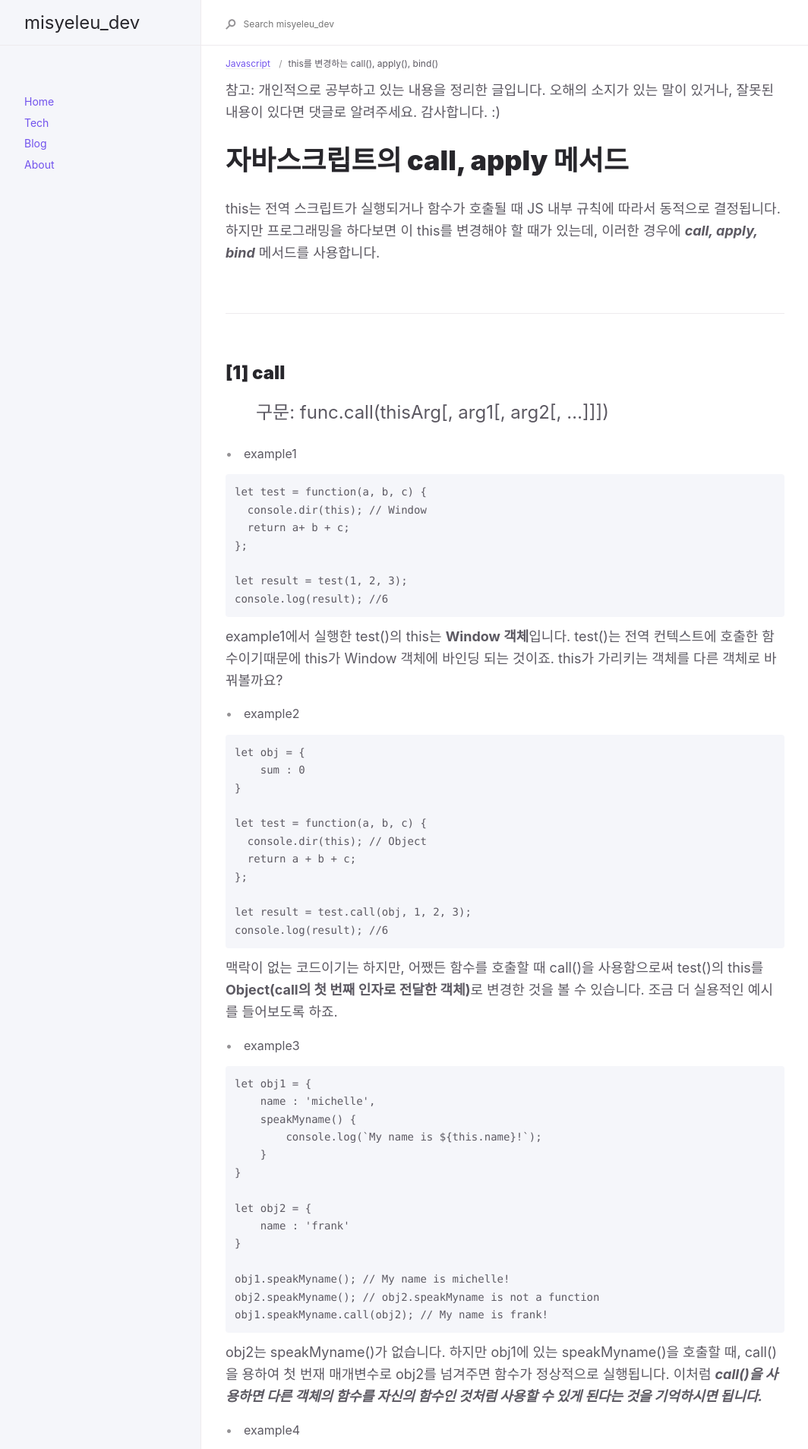
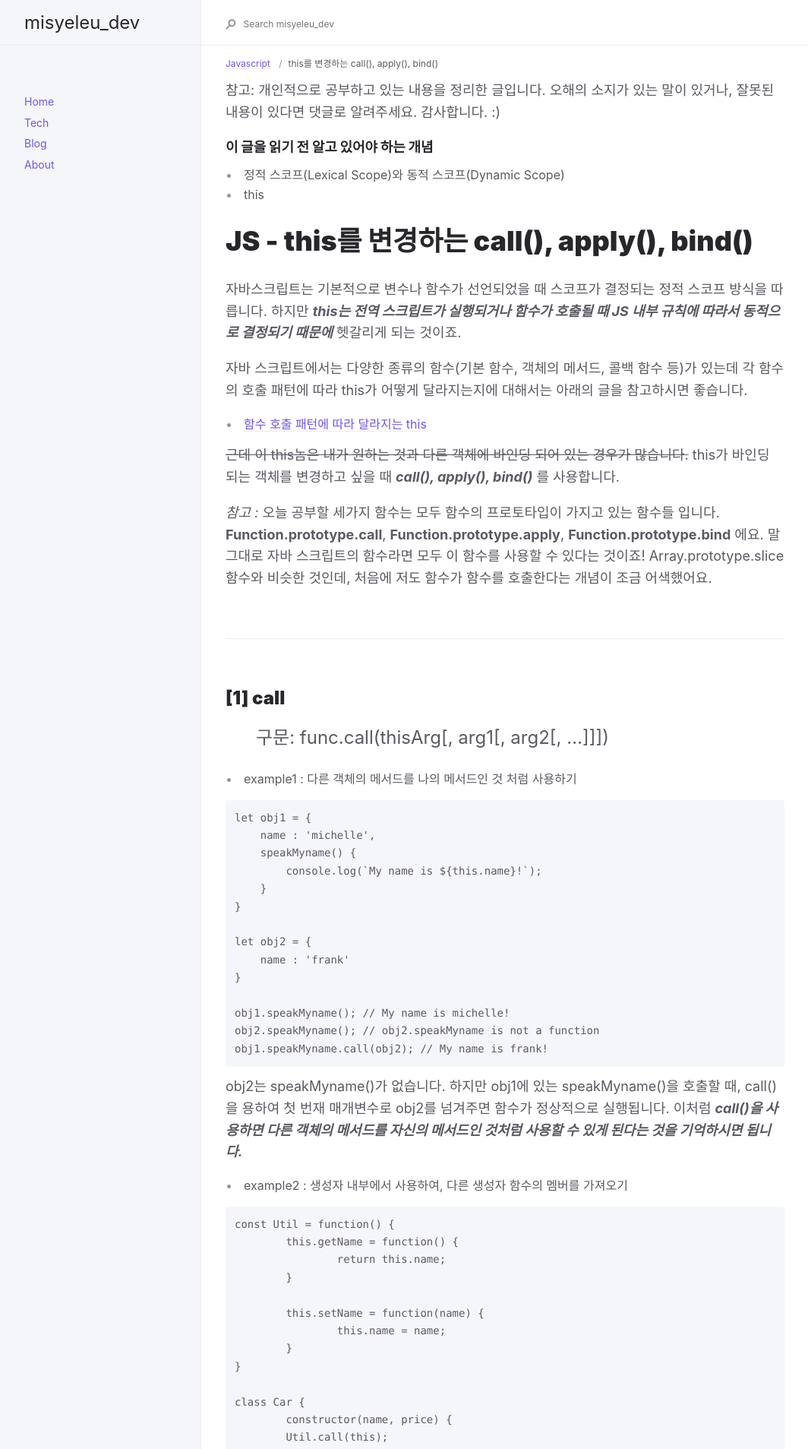
Before and after one commit to leehwarang/leehwarang.github.io, a Jekyll site: the page built from docs/tech/call_apply_bind.md, in a window 1280 px wide. Shown: the top 1907 px of the page at 76% size, without its empty margins (91-1155 px from the left). Built offline with Jekyll 4.4.1, drawn with Linux system fonts in a browser that asks for light colours; comment, search, counter and statistics services are not loaded; some of the changed text lies outside the part shown.

Commit message:
post edit call, apply, bind()

````diff
--- a/docs/tech/call_apply_bind.md
+++ b/docs/tech/call_apply_bind.md
@@ -9,10 +9,22 @@ comments: true
 
 참고: 개인적으로 공부하고 있는 내용을 정리한 글입니다. 오해의 소지가 있는 말이 있거나, 잘못된 내용이 있다면 댓글로 알려주세요. 감사합니다. :)
 
-# 자바스크립트의 call, apply 메서드
+### 이 글을 읽기 전 알고 있어야 하는 개념
 
-this는 전역 스크립트가 실행되거나 함수가 호출될 때 JS 내부 규칙에 따라서 동적으로 결정됩니다.
-하지만 프로그래밍을 하다보면 이 this를 변경해야 할 때가 있는데, 이러한 경우에 **_call, apply, bind_** 메서드를 사용합니다.
+- 정적 스코프(Lexical Scope)와 동적 스코프(Dynamic Scope)
+- this
+
+# JS - this를 변경하는 call(), apply(), bind()
+
+자바스크립트는 기본적으로 변수나 함수가 선언되었을 때 스코프가 결정되는 정적 스코프 방식을 따릅니다. 하지만 **_this는 전역 스크립트가 실행되거나 함수가 호출될 때 JS 내부 규칙에 따라서 동적으로 결정되기 때문에_** 헷갈리게 되는 것이죠.
+
+자바 스크립트에서는 다양한 종류의 함수(기본 함수, 객체의 메서드, 콜백 함수 등)가 있는데 각 함수의 호출 패턴에 따라 this가 어떻게 달라지는지에 대해서는 아래의 글을 참고하시면 좋습니다.
+
+- [함수 호출 패턴에 따라 달라지는 this](https://leehwarang.github.io//docs/tech/func_this.html)
+
+~~근데 이 this놈은 내가 원하는 것과 다른 객체에 바인딩 되어 있는 경우가 많습니다.~~ this가 바인딩 되는 객체를 변경하고 싶을 때 **_call(), apply(), bind()_** 를 사용합니다.
+
+_참고 :_ 오늘 공부할 세가지 함수는 모두 함수의 프로토타입이 가지고 있는 함수들 입니다. **Function.prototype.call**, **Function.prototype.apply**, **Function.prototype.bind** 에요. 말 그대로 자바 스크립트의 함수라면 모두 이 함수를 사용할 수 있다는 것이죠! Array.prototype.slice 함수와 비슷한 것인데, 처음에 저도 함수가 함수를 호출한다는 개념이 조금 어색했어요.
 
 ---
 
@@ -20,39 +32,7 @@ this는 전역 스크립트가 실행되거나 함수가 호출될 때 JS 내부
 
 > 구문: func.call(thisArg[, arg1[, arg2[, ...]]])
 
-- example1
-
-```
-let test = function(a, b, c) {
-  console.dir(this); // Window
-  return a+ b + c;
-};
-
-let result = test(1, 2, 3);
-console.log(result); //6
-```
-
-example1에서 실행한 test()의 this는 **Window 객체**입니다. test()는 전역 컨텍스트에 호출한 함수이기때문에 this가 Window 객체에 바인딩 되는 것이죠. this가 가리키는 객체를 다른 객체로 바꿔볼까요?
-
-- example2
-
-```
-let obj = {
-    sum : 0
-}
-
-let test = function(a, b, c) {
-  console.dir(this); // Object
-  return a + b + c;
-};
-
-let result = test.call(obj, 1, 2, 3);
-console.log(result); //6
-```
-
-맥락이 없는 코드이기는 하지만, 어쨌든 함수를 호출할 때 call()을 사용함으로써 test()의 this를 **Object(call의 첫 번째 인자로 전달한 객체)**로 변경한 것을 볼 수 있습니다. 조금 더 실용적인 예시를 들어보도록 하죠.
-
-- example3
+- example1 : 다른 객체의 메서드를 나의 메서드인 것 처럼 사용하기
 
 ```
 let obj1 = {
@@ -71,9 +51,9 @@ obj2.speakMyname(); // obj2.speakMyname is not a function
 obj1.speakMyname.call(obj2); // My name is frank!
 ```
 
-obj2는 speakMyname()가 없습니다. 하지만 obj1에 있는 speakMyname()을 호출할 때, call()을 용하여 첫 번재 매개변수로 obj2를 넘겨주면 함수가 정상적으로 실행됩니다. 이처럼 **_call()을 사용하면 다른 객체의 함수를 자신의 함수인 것처럼 사용할 수 있게 된다는 것을 기억하시면 됩니다._**
+obj2는 speakMyname()가 없습니다. 하지만 obj1에 있는 speakMyname()을 호출할 때, call()을 용하여 첫 번재 매개변수로 obj2를 넘겨주면 함수가 정상적으로 실행됩니다. 이처럼 **_call()을 사용하면 다른 객체의 메서드를 자신의 메서드인 것처럼 사용할 수 있게 된다는 것을 기억하시면 됩니다._**
 
-- example4
+- example2 : 생성자 내부에서 사용하여, 다른 생성자 함수의 멤버를 가져오기
 
 ```
 const Util = function() {
@@ -88,32 +68,51 @@ const Util = function() {
 
 class Car {
 	constructor(name, price) {
-		this.name = name;
-		this.price = price;
+        Util.call(this);
+        this.name = name;
+        this.price = price;
 	}
 }
 
-class Toy {
-    constructor(name, price) {
-        this.name = name;
-        this.price = price;
-    }
+const mycar = new Car('ford', 999)
+
+mycar.getName(); // ford
+mycar.setName('BMW');
+mycar.getName(); // BMW
+```
+
+Car 클래스의 생성자 함수를 살펴보세요. 생성자 내부에서 `Util.call(this)`로 전달했을 때, 이 this는 Car 클래스로 만들어진 인스턴스 입니다. 이렇게 **this로 전달된 인스턴스는 Util 생성자 함수가 가지고 있는 멤버(변수와 함수)를 자신의 멤버로 가져올 수 있습니다.**
+
+- example3 : 내부함수의 this가 상위 스코프를 가리키도록 변경하기
+
+```
+class Flower{
+	constructor(varieties){
+		this.varieties = varieties;
+		this.height = 0;
+	}
+
+	water (ml) {
+
+		function grow(){
+			this.height += ml;
+			console.log(`꽃에 ${ml}만큼 물을 주어, 꽃의 높이가 ${this.height} 되었습니다.`)
+		}
+
+        //grow(); -> Cannot read property 'height' of undefined
+		grow.call(this);
+	}
 }
 
-Util.call(Car.prototype)
-Util.call(Toy.prototype)
-
-const mycar = new Car('ford', 999)
-const mytoy = new Toy('lego', 20)
-
-mycar.getName(); // ford
-mytoy.setName('RCcar')
-mytoy.getName(); // RCcar
+const rose = new Flower('ROSE');
+rose.water(100);
 ```
 
-다른 객체의 함수를 자신의 것처럼 사용할 수 있다는 특징으로, **상속**과 비스무리하게 사용할 수도 있습니다.
+water()는 rose 인스턴스에서 호출한 메서드이기 때문에 this는 rose에 바인딩 됩니다. 하지만 rose.water() 함수에서 선언된 grow()는 내부 함수이기 때문에 this는 **Window 객체**에 바인딩 되어, rose 인스턴스의 height에 접근할 수 없게 되는 것이죠. `grow.call(this)`을 이용하여 this에 바인딩 되는 객체를 rose 인스턴스로 변경해 주어야 합니다.
 
-- example5
+_지금은 내부 함수를 예로 들었지만, 콜백 함수로 넘겨진 함수의 this도 Window 객체에 바인딩 되는 대표적인 예시입니다._ 추가적인 활용법을 꼭 살펴보세요!
+
+- example4 : this와 함께 매개변수 넘겨주기
 
 ```
 const public = {
@@ -167,7 +166,7 @@ public.getIdentificationNumber.call(person, ['1990', '1225']);
 
 > 구문: func.bind(thisArg[, arg1[, arg2[, ...]]])
 
-bind() 또한 call()과 apply()처럼 함수 내부에서 this가 참조하는 객체를 변경합니다. 하지만 call()과 apply()는 this가 참조하는 객체를 변경한 후 함수를 실행하는 반면에, bind()는 this가 참조하는 객체만 변경하고 함수를 실행하지 않습니다. 그 대신 변경된 새로운 함수를 반환합니다.
+bind() 또한 call()과 apply()처럼 함수 내부에서 this가 바인딩 되는 객체를 변경합니다. 하지만 call()과 apply()는 this가 바인딩 되는 객체를 변경한 후 함수를 실행하는 반면에, **_bind()는 this가 바인딩 되는 객체만 변경하고 함수를 실행하지 않습니다. 그 대신 변경된 새로운 함수를 반환합니다._**
 
 - example1
 
@@ -191,12 +190,25 @@ let obj2Func = obj1.speakMyname.bind(obj2)
 obj2Func(); // My name is frank! My name is frank!
 ```
 
-[1]call()의 example3에서 실행한 코드를 bind() 버젼으로 변경하였습니다. obj1.speakMyname.bind(obj2)로 호출 했을 때는 함수가 실행되지 않고, 반환되는 함수를 변수 안에 넣은 뒤에 호출해야 실행되는 것을 볼 수 있습니다.
+[1]call()의 example4에서 실행한 코드를 bind() 버젼으로 변경하였습니다. obj1.speakMyname.bind(obj2)로 호출 했을 때는 함수가 실행되지 않고, 반환되는 함수를 변수 안에 넣은 뒤에 호출해야 실행되는 것을 볼 수 있습니다.
 
 ---
 
 ## 마무리
 
-this를 변경하는 다양한 방법을 알아봤습니다. 하지만 ES6에서 **화살표 함수(arrow function)**가 등장함으로써, **_함수 내부에서 this에 바인딩 되는 객체가 기존과 조금 달라졌습니다._** 예를 들어, 함수 표현식으로 선언한 함수의 내부 함수의 this는 Window 객체를 참조했습니다. 혼란을 주던 요인이였죠. 하지만 화살표 함수로 내부 함수를 선언하면 this는 상위 스코프를 참조합니다.
+저는 지금까지 call(), apply(), bind() 함수를 내부 함수나 콜백 함수에서의 this를 변경할 때만 사용했습니다. 하지만 ES6에서 등장한 **화살표 함수(arrow function)**를 사용하면 내부, 콜백 함수에서 this에 바인딩 되는 객체가 call, apply, bind를 사용했을 때와 동일해졌지요. ~~그래서 이 어려운 함수들을 대체 왜 써야 하나?~~ 라고 생각했는데.. 알아볼수록 그 활용 방법이 무궁 무진하다는 것을 알게 되었습니다.
 
-이처럼 함수를 어떻게 선언하느냐에 따라 this가 또 달라지기 때문에.. 자신 혹은 협업하고 있는 코드에서 함수의 선언 방식을 통일 시키는 것이 좋을 것 같습니다.
+아마 다음 글은 call(), apply(), bind() 함수의 심화를 다룰 것 같아요.
+
+- new 와 생성자 함수를 이용해 인스턴스를 생성할 때와 Object 인스턴스, call/apply를 이용해 인스턴스 멤버를 만들었을 때의 어떤 차이가 발생하는지
+
+- bind()에서 두 번째 파라미터를 이용하여 curring(커링)과 비슷한 동작을 구현하는 방법
+
+등이 더 궁금합니다. 더 공부해서 다음 글로 정리해볼게요!
+
+---
+
+## reference
+
+- http://blog.weirdx.io/post/3214
+- https://webclub.tistory.com/394
````
Also changed, not shown: other parts of docs/tech/call_apply_bind.md (+1 -1 lines).
